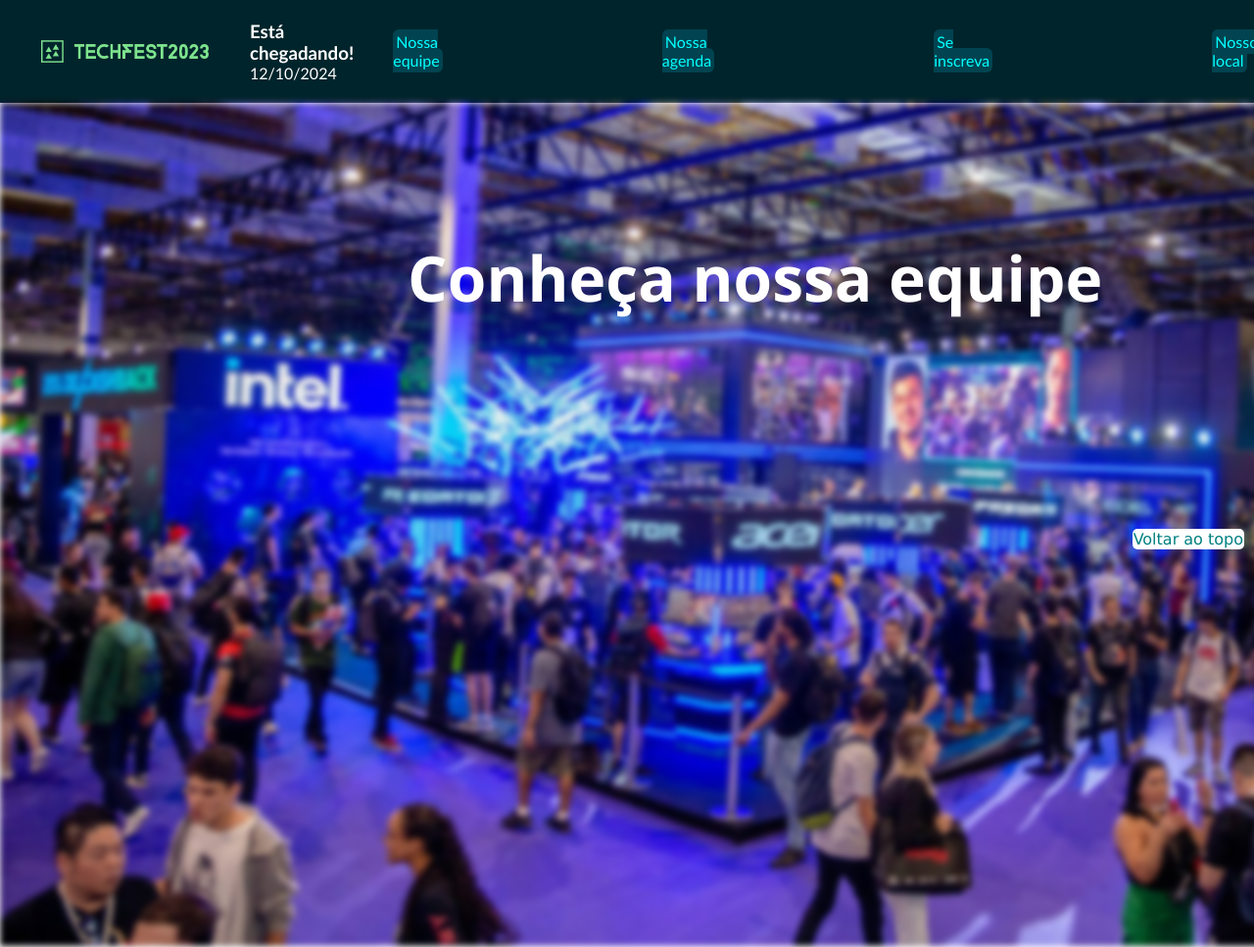
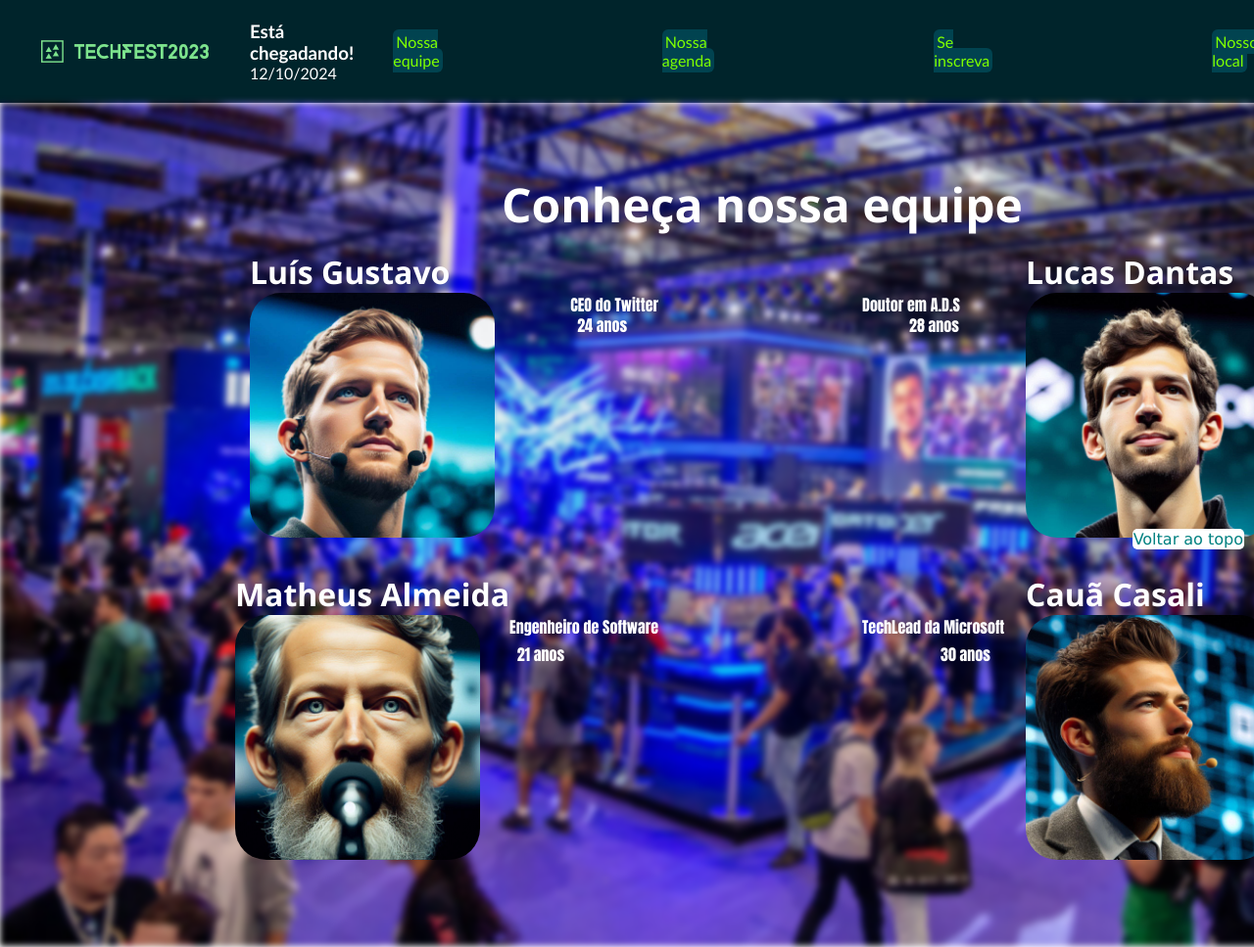
Before and after one commit to luisgustavo777/techFest2023, a plain HTML site: page index.html in a window 1280 px wide. Shown: the top 967 px of the page at 98% size. Drawn offline with Linux system fonts and the light colour scheme.

Commit message:
adiciona a secção da equipe

```diff
--- a/index.html
+++ b/index.html
@@ -27,10 +27,40 @@
         </ul>
     </header>
 
-    <div class="gridEquipe">
+    <div class="inicio">
         <img src="imagemInicio.jpg" alt="equipe do evento" width="1535rem">
         <h1 id="section2">Conheça nossa equipe</h1>
     </div>
 
+    <div class="gridEquipe">
+        <div class="gridItem">
+            <h1>Luís Gustavo</h1>
+            <p class="praForaIdade1">24 anos</p>
+            <p class="praFora">CEO do Twitter</p>
+            <img src="palestrante1.jpg" alt="imagem de um palestrante" width="250px">
+        </div>
+
+        <div class="gridItem">
+            <h1>Lucas Dantas</h1>
+            <p class="praDentroIdade1">28 anos</p>
+            <p class="praDentro">Doutor em A.D.S</p>
+            <img src="palestrante2.jpg" alt="imagem de um palestrante" width="250px">
+        </div>
+
+        <div class="gridItem">
+            <h1>Matheus Almeida</h1>
+            <p class="praForaIdade2">21 anos</p>
+            <p class="praFora">Engenheiro de Software</p>
+            <img src="palestrante3.jpg" alt="imagem de um palestrante" width="250px">
+        </div>
+
+        <div class="gridItem">
+            <h1>Cauã Casali</h1>
+            <p class="praDentroIdade2">30 anos</p>
+            <p class="praDentro">TechLead da Microsoft</p>
+            <img src="palestrante4.jpg" alt="imagem de um palestrante" width="250px">
+        </div>
+    </div>
+
 </body>
 </html>
--- a/style.css
+++ b/style.css
@@ -58,21 +58,92 @@ html {
 
 .btnCabecalho {
     text-decoration: none;
-    color: aqua;
+    color: chartreuse;
     background-color: #014350;
     padding: 3px;
     border-radius: 6px;
 }
 
-.gridEquipe img {
+.inicio img {
     filter: blur(3px);
 }
 
-.gridEquipe h1 {
+.inicio h1 {
     position: absolute;
-    top: 30%;
-    font-size: 4rem;
-    left: 26rem;
+    top: 22%;
+    font-size: 3rem;
+    left: 32rem;
     color: white;
     font-family: 'Segoe UI', Tahoma, Geneva, Verdana, sans-serif;
 }
+
+.gridEquipe {
+    display: grid;
+    width: 97rem;
+    height: 32rem;
+    position: absolute;
+    top: 16rem;
+    grid-template-columns: 1fr 1fr;
+    gap: 2rem;
+    justify-items: center;
+}
+
+.gridEquipe img {
+    border-radius: 2rem;
+}
+
+.gridEquipe h1 {
+    color: white;
+    font-family: 'Segoe UI', Tahoma, Geneva, Verdana, sans-serif;
+    box-shadow: black;
+}
+
+.praDentro {
+    position: absolute;
+    color: white;
+    font-family: Impact, Haettenschweiler, 'Arial Narrow Bold', sans-serif;
+    left: 55rem;
+}
+
+.praFora {
+    position: absolute;
+    color: white;
+    font-family: Impact, Haettenschweiler, 'Arial Narrow Bold', sans-serif;
+    right: 55rem;
+}
+
+.praForaIdade1 {
+    position: absolute;
+    color: white;
+    font-family: Impact, Haettenschweiler, 'Arial Narrow Bold', sans-serif;
+    right: 57rem;
+    top: 4rem;
+
+}
+
+.praForaIdade2 {
+    position: absolute;
+    color: white;
+    font-family: Impact, Haettenschweiler, 'Arial Narrow Bold', sans-serif;
+    right: 61rem;
+    top: 25rem;
+
+}
+
+.praDentroIdade1 {
+    position: absolute;
+    color: white;
+    font-family: Impact, Haettenschweiler, 'Arial Narrow Bold', sans-serif;
+    left: 58rem;
+    top: 4rem;
+
+}
+
+.praDentroIdade2 {
+    position: absolute;
+    color: white;
+    font-family: Impact, Haettenschweiler, 'Arial Narrow Bold', sans-serif;
+    left: 60rem;
+    top: 25rem;
+
+}
```
Also changed, not shown: palestrante1.jpg (added), palestrante2.jpg (added), palestrante3.jpg (added), palestrante4.jpg (added).
